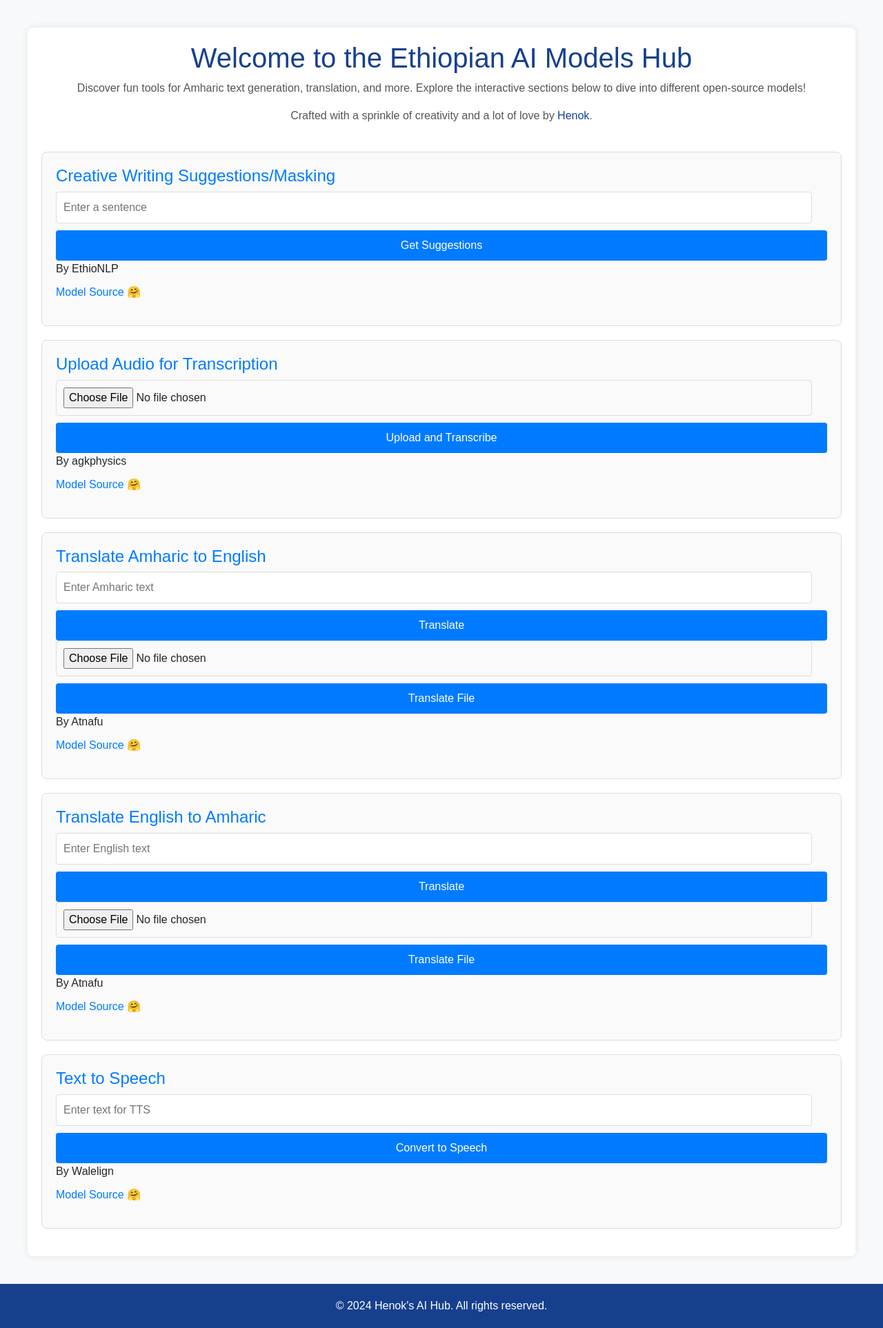
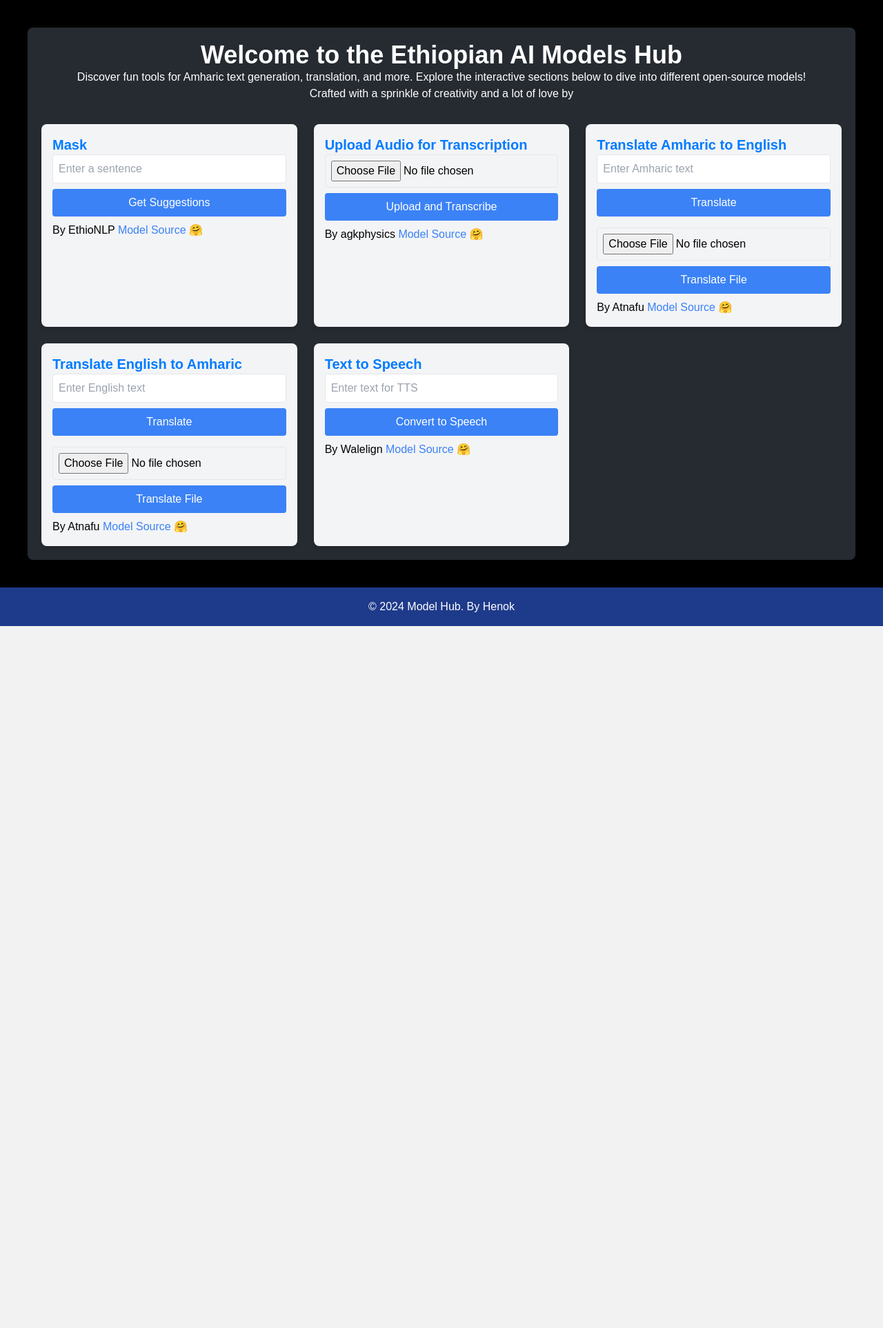
Before and after one commit to HenokB/Model-Hub, a Flask app: page / in a window 1280 px wide. Shown: the whole page at 69% size. After the commit the page ends 908 px from the top, so only its background shows below. Run offline with Flask 3, Linux system fonts and the light colour scheme; some libraries are stand-ins or nearby versions.

Commit message:
some ui change

```diff
--- a/app.py
+++ b/app.py
@@ -148,5 +148,5 @@ def feedback():
     return jsonify({'message': 'Thank you for your feedback!'})
 
 if __name__ == "__main__":
-    #app.run(debug=True)
+    app.run(debug=True)
     app.run(host='0.0.0.0', port=5000)
--- a/templates/index.html
+++ b/templates/index.html
@@ -1,170 +1,103 @@
 <!DOCTYPE html>
 <html lang="en">
+
 <head>
     <meta charset="UTF-8">
     <meta name="viewport" content="width=device-width, initial-scale=1.0">
-    <title>Ethiopian Model Hub </title>
-    <link rel="stylesheet" href="https://maxcdn.bootstrapcdn.com/bootstrap/4.5.2/css/bootstrap.min.css">
+    <title>Ethiopian Model Hub</title>
+    <link href="https://cdn.jsdelivr.net/npm/tailwindcss@2.2.19/dist/tailwind.min.css" rel="stylesheet">
     <style>
         body {
             font-family: Arial, sans-serif;
-            background-color: #f8f9fa;
+            background-color: #000000;
         }
+
         .container {
             max-width: 1200px;
             margin: 40px auto;
             padding: 20px;
-            background: #fff;
+            background: #262b32;
             border-radius: 8px;
             box-shadow: 0 0 10px rgba(0, 0, 0, 0.1);
         }
-        .intro-text {
-            text-align: center;
-            margin-bottom: 40px;
+
+        .intro-text h1 {
+            color: #ffffff;
         }
-        .intro-text h1 {
-            color: #16408e;
-        }
-        .intro-text p {
-            color: #555;
-        }
-        .section {
-            padding: 20px;
-            border: 1px solid #ddd;
-            border-radius: 8px;
-            background-color: #fafafa;
-            margin-bottom: 20px;
-        }
+
         .section h2 {
-            font-size: 1.5em;
             color: #007BFF;
         }
-        .section input[type="text"], .section input[type="file"] {
-            width: calc(100% - 22px);
-            padding: 10px;
-            margin-bottom: 10px;
-            border: 1px solid #ddd;
-            border-radius: 4px;
-        }
-        .section button {
-            width: 100%;
-            padding: 10px;
-            background-color: #007BFF;
-            color: white;
-            border: none;
-            border-radius: 4px;
-            cursor: pointer;
-            font-size: 1em;
-        }
-        .section button:hover {
-            background-color: #0056b3;
-        }
-        ul {
-            list-style-type: none;
-            padding: 0;
-            margin: 0;
-        }
-        li {
-            background: #e0e0e0;
-            margin: 5px 0;
-            padding: 10px;
-            border-radius: 4px;
-            display: flex;
-            justify-content: space-between;
-            align-items: center;
-        }
-        .feedback {
-            cursor: pointer;
-            color: green;
-            font-size: 1.2em;
-        }
-        .model-link {
-            margin-top: 10px;
-            display: block;
-            color: #007BFF;
-            text-decoration: none;
-        }
-        .model-link:hover {
-            text-decoration: underline;
-        }
-        .spinner-border {
-            width: 2rem;
-            height: 2rem;
-        }
+
         footer {
-            text-align: center;
-            padding: 20px;
             background-color: #16408e;
-            color: white;
-            margin-top: 40px;
         }
     </style>
 </head>
+
 <body>
-    <div class="container">
-        <div class="intro-text">
-            <h1>Welcome to the Ethiopian AI Models Hub</h1>
-            <p>Discover fun tools for Amharic text generation, translation, and more. Explore the interactive sections below to dive into different open-source models!</p>
-            <p>Crafted with a sprinkle of creativity and a lot of love by <a href="https://henokb.github.io/" style="color: #16408e;">Henok</a>.</p>
+    <div class="container mx-auto p-8 bg-white shadow-lg rounded-lg">
+        <div class="intro-text text-center mb-8">
+            <h1 class="text-4xl font-bold text-blue-900">Welcome to the Ethiopian AI Models Hub</h1>
+            <p class="text-white">Discover fun tools for Amharic text generation, translation, and more. Explore the interactive sections below to dive into different open-source models!</p>
+            <p class="text-white">Crafted with a sprinkle of creativity and a lot of love by </p>
         </div>
 
-        <div class="section">
-            <h2>Creative Writing Suggestions/Masking</h2>
-            <input type="text" id="prompt" placeholder="Enter a sentence">
-            <button onclick="getSuggestions()">Get Suggestions</button>
-            <ul id="suggestions"></ul>
-            <p>By EthioNLP <a id="llm-link" class="model-link" href="#" target="_blank">Model Source 🤗</a></p>
-        </div>
+        <div class="grid grid-cols-1 md:grid-cols-2 lg:grid-cols-3 gap-6">
+            <div class="section p-4 bg-gray-100 rounded-lg shadow-md">
+                <h2 class="text-xl font-semibold">Mask</h2>
+                <input type="text" id="prompt" placeholder="Enter a sentence" class="w-full p-2 border rounded mb-2">
+                <button onclick="getSuggestions()" class="w-full p-2 bg-blue-500 text-white rounded">Get Suggestions</button>
+                <ul id="suggestions" class="list-none p-0 mt-2"></ul>
+                <p class="mt-2">By EthioNLP <a id="llm-link" class="model-link text-blue-500" href="#" target="_blank">Model Source 🤗</a></p>
+            </div>
 
-        <div class="section">
-            <h2>Upload Audio for Transcription</h2>
-            <input type="file" id="audio-file">
-            <button onclick="uploadAudio()">Upload and Transcribe</button>
-            <ul id="transcriptions"></ul>
-            <p>By agkphysics <a id="asr-link" class="model-link" href="#" target="_blank">Model Source 🤗</a></p>
-        </div>
+            <div class="section p-4 bg-gray-100 rounded-lg shadow-md">
+                <h2 class="text-xl font-semibold">Upload Audio for Transcription</h2>
+                <input type="file" id="audio-file" class="w-full p-2 border rounded mb-2">
+                <button onclick="uploadAudio()" class="w-full p-2 bg-blue-500 text-white rounded">Upload and Transcribe</button>
+                <ul id="transcriptions" class="list-none p-0 mt-2"></ul>
+                <p class="mt-2">By agkphysics <a id="asr-link" class="model-link text-blue-500" href="#" target="_blank">Model Source 🤗</a></p>
+            </div>
 
-        <div class="section">
-            <h2>Translate Amharic to English</h2>
-            <input type="text" id="amharic-text" placeholder="Enter Amharic text">
-            <button onclick="translateAmharicToEnglish()">Translate</button>
-            <ul id="amharic-to-english"></ul>
-            <input type="file" id="amharic-file" accept=".txt">
-            <button onclick="uploadAmharicFile()">Translate File</button>
-            <div id="amharic-progress" style="display: none;" class="text-center">
-                <div class="spinner-border" role="status">
-                    <span class="sr-only">Translating...</span>
+            <div class="section p-4 bg-gray-100 rounded-lg shadow-md">
+                <h2 class="text-xl font-semibold">Translate Amharic to English</h2>
+                <input type="text" id="amharic-text" placeholder="Enter Amharic text" class="w-full p-2 border rounded mb-2">
+                <button onclick="translateAmharicToEnglish()" class="w-full p-2 bg-blue-500 text-white rounded">Translate</button>
+                <ul id="amharic-to-english" class="list-none p-0 mt-2"></ul>
+                <input type="file" id="amharic-file" accept=".txt" class="w-full p-2 border rounded mt-2">
+                <button onclick="uploadAmharicFile()" class="w-full p-2 bg-blue-500 text-white rounded mt-2">Translate File</button>
+                <div id="amharic-progress" style="display: none;" class="text-center mt-2">
+                    <div class="spinner-border w-8 h-8 border-4 border-blue-500 border-t-transparent rounded-full animate-spin"></div>
                 </div>
+                <p class="mt-2">By Atnafu <a id="amharic-english-link" class="model-link text-blue-500" href="#" target="_blank">Model Source 🤗</a></p>
             </div>
-            <p>By Atnafu <a id="amharic-english-link" class="model-link" href="#" target="_blank">Model Source 🤗</a></p>
-        </div>
 
-        <div class="section">
-            <h2>Translate English to Amharic</h2>
-            <input type="text" id="english-text" placeholder="Enter English text">
-            <button onclick="translateEnglishToAmharic()">Translate</button>
-            <ul id="english-to-amharic"></ul>
-            <input type="file" id="english-file" accept=".txt">
-            <button onclick="uploadEnglishFile()">Translate File</button>
-            <div id="english-progress" style="display: none;" class="text-center">
-                <div class="spinner-border" role="status">
-                    <span class="sr-only">Translating...</span>
+            <div class="section p-4 bg-gray-100 rounded-lg shadow-md">
+                <h2 class="text-xl font-semibold">Translate English to Amharic</h2>
+                <input type="text" id="english-text" placeholder="Enter English text" class="w-full p-2 border rounded mb-2">
+                <button onclick="translateEnglishToAmharic()" class="w-full p-2 bg-blue-500 text-white rounded">Translate</button>
+                <ul id="english-to-amharic" class="list-none p-0 mt-2"></ul>
+                <input type="file" id="english-file" accept=".txt" class="w-full p-2 border rounded mt-2">
+                <button onclick="uploadEnglishFile()" class="w-full p-2 bg-blue-500 text-white rounded mt-2">Translate File</button>
+                <div id="english-progress" style="display: none;" class="text-center mt-2">
+                    <div class="spinner-border w-8 h-8 border-4 border-blue-500 border-t-transparent rounded-full animate-spin"></div>
                 </div>
+                <p class="mt-2">By Atnafu <a id="english-amharic-link" class="model-link text-blue-500" href="#" target="_blank">Model Source 🤗</a></p>
             </div>
-            <p>By Atnafu <a id="english-amharic-link" class="model-link" href="#" target="_blank">Model Source 🤗</a></p>
-        </div>
 
-        <div class="section">
-            <h2>Text to Speech</h2>
-            <input type="text" id="tts-text" placeholder="Enter text for TTS">
-            <button onclick="convertTextToSpeech()">Convert to Speech</button>
-            <div id="tts-audio"></div>
-            <p>By Walelign <a id="tts-link" class="model-link" href="#" target="_blank">Model Source 🤗</a></p>
+            <div class="section p-4 bg-gray-100 rounded-lg shadow-md">
+                <h2 class="text-xl font-semibold">Text to Speech</h2>
+                <input type="text" id="tts-text" placeholder="Enter text for TTS" class="w-full p-2 border rounded mb-2">
+                <button onclick="convertTextToSpeech()" class="w-full p-2 bg-blue-500 text-white rounded">Convert to Speech</button>
+                <div id="tts-audio" class="mt-2"></div>
+                <p class="mt-2">By Walelign <a id="tts-link" class="model-link text-blue-500" href="#" target="_blank">Model Source 🤗</a></p>
+            </div>
         </div>
     </div>
 
-    <footer>
-        © 2024 Henok's AI Hub. All rights reserved.
+    <footer class="text-center p-4 bg-blue-900 text-white mt-8">
+        © 2024 Model Hub. By <a href="https://henokb.github.io/" class="text-white">Henok</a>
     </footer>
 
     <script>
@@ -221,10 +154,10 @@
                 headers: {
                     'Content-Type': 'application/json',
                 },
-                body: JSON.stringify({ prompt: prompt }),
-            })
-            .then(response => response.json())
-            .then(data => {
+                body: JSON.stringify({
+                    prompt: prompt
+                }),
+            }).then(response => response.json()).then(data => {
                 const suggestionsList = document.getElementById('suggestions');
                 suggestionsList.innerHTML = '';
                 if (data.suggestions) {
@@ -252,10 +185,11 @@
                 headers: {
                     'Content-Type': 'application/json',
                 },
-                body: JSON.stringify({ index: index, type: type }),
-            })
-            .then(response => response.json())
-            .then(data => {
+                body: JSON.stringify({
+                    index: index,
+                    type: type
+                }),
+            }).then(response => response.json()).then(data => {
                 alert(data.message);
             });
         }
@@ -273,9 +207,7 @@
             fetch('/upload_audio', {
                 method: 'POST',
                 body: formData,
-            })
-            .then(response => response.json())
-            .then(data => {
+            }).then(response => response.json()).then(data => {
                 const transcriptionsList = document.getElementById('transcriptions');
                 transcriptionsList.innerHTML = '';
                 if (data.transcription) {
@@ -297,10 +229,10 @@
                 headers: {
                     'Content-Type': 'application/json',
                 },
-                body: JSON.stringify({ text: text }),
-            })
-            .then(response => response.json())
-            .then(data => {
+                body: JSON.stringify({
+                    text: text
+                }),
+            }).then(response => response.json()).then(data => {
                 const translationsList = document.getElementById('amharic-to-english');
                 translationsList.innerHTML = '';
                 if (data.translation) {
@@ -322,10 +254,10 @@
                 headers: {
                     'Content-Type': 'application/json',
                 },
-                body: JSON.stringify({ text: text }),
-            })
-            .then(response => response.json())
-            .then(data => {
+                body: JSON.stringify({
+                    text: text
+                }),
+            }).then(response => response.json()).then(data => {
                 const translationsList = document.getElementById('english-to-amharic');
                 translationsList.innerHTML = '';
                 if (data.translation) {
@@ -355,9 +287,7 @@
             fetch('/translate_amharic_file', {
                 method: 'POST',
                 body: formData,
-            })
-            .then(response => response.blob())
-            .then(blob => {
+            }).then(response => response.blob()).then(blob => {
                 document.getElementById('amharic-progress').style.display = 'none';
                 const url = window.URL.createObjectURL(blob);
                 const a = document.createElement('a');
@@ -367,8 +297,7 @@
                 document.body.appendChild(a);
                 a.click();
                 window.URL.revokeObjectURL(url);
-            })
-            .catch(() => {
+            }).catch(() => {
                 document.getElementById('amharic-progress').style.display = 'none';
                 alert('Failed to translate file.');
             });
@@ -389,9 +318,7 @@
             fetch('/translate_english_file', {
                 method: 'POST',
                 body: formData,
-            })
-            .then(response => response.blob())
-            .then(blob => {
+            }).then(response => response.blob()).then(blob => {
                 document.getElementById('english-progress').style.display = 'none';
                 const url = window.URL.createObjectURL(blob);
                 const a = document.createElement('a');
@@ -401,8 +328,7 @@
                 document.body.appendChild(a);
                 a.click();
                 window.URL.revokeObjectURL(url);
-            })
-            .catch(() => {
+            }).catch(() => {
                 document.getElementById('english-progress').style.display = 'none';
                 alert('Failed to translate file.');
             });
@@ -415,10 +341,10 @@
                 headers: {
                     'Content-Type': 'application/json',
                 },
-                body: JSON.stringify({ text: text }),
-            })
-            .then(response => response.blob())
-            .then(blob => {
+                body: JSON.stringify({
+                    text: text
+                }),
+            }).then(response => response.blob()).then(blob => {
                 const url = window.URL.createObjectURL(blob);
                 const audio = document.createElement('audio');
                 audio.controls = true;
@@ -426,11 +352,11 @@
                 const audioContainer = document.getElementById('tts-audio');
                 audioContainer.innerHTML = '';
                 audioContainer.appendChild(audio);
-            })
-            .catch(() => {
+            }).catch(() => {
                 alert('Failed to convert text to speech.');
             });
         }
     </script>
 </body>
+
 </html>
```
